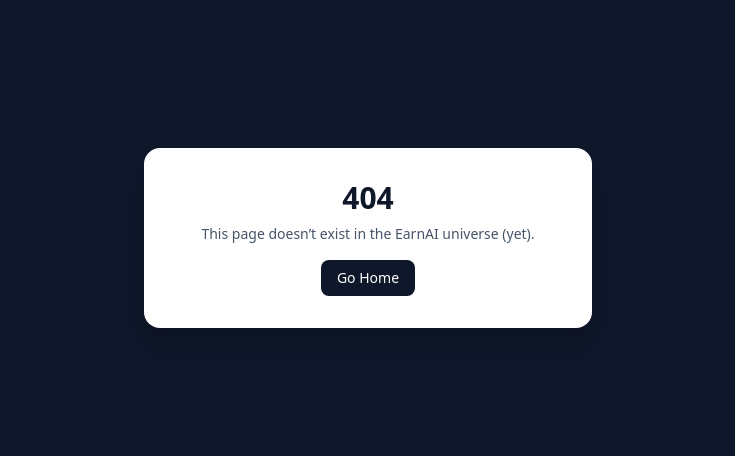
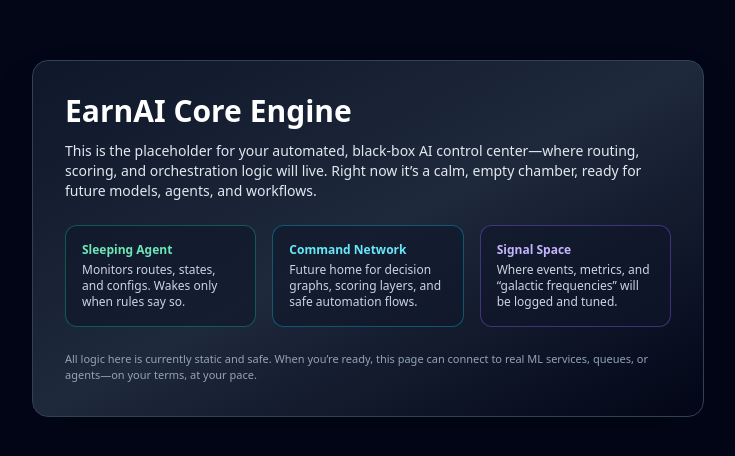
Before and after one commit to shanta4100/earnai-, a Next.js app: page /ai in a window 1280 px wide. Before the commit this address had no page. Shown: the part 162-618 px from the top of the page, without its empty margins (272-1007 px from the left). Built offline with nearby package versions, Linux system fonts and the light colour scheme.

Commit message:
Create page.tsx

```diff
--- /dev/null
+++ b/app/ai/page.tsx
@@ -0,0 +1,54 @@
+// app/ai/page.tsx
+export default function AIEnginePage() {
+  return (
+    <main className="min-h-screen bg-slate-950 flex items-center justify-center px-6">
+      <div className="max-w-2xl w-full bg-gradient-to-br from-slate-900 via-slate-800 to-slate-950 border border-slate-700 rounded-2xl shadow-2xl p-8">
+        <h1 className="text-3xl font-semibold text-white mb-3">
+          EarnAI Core Engine
+        </h1>
+        <p className="text-slate-200 text-sm mb-6">
+          This is the placeholder for your automated, black‑box AI control
+          center—where routing, scoring, and orchestration logic will live.
+          Right now it’s a calm, empty chamber, ready for future models,
+          agents, and workflows.
+        </p>
+
+        <div className="grid grid-cols-1 md:grid-cols-3 gap-4 text-xs">
+          <div className="rounded-xl border border-emerald-500/40 bg-slate-900/60 p-4">
+            <p className="text-emerald-300 font-semibold mb-1">
+              Sleeping Agent
+            </p>
+            <p className="text-slate-300">
+              Monitors routes, states, and configs. Wakes only when rules say
+              so.
+            </p>
+          </div>
+          <div className="rounded-xl border border-cyan-500/40 bg-slate-900/60 p-4">
+            <p className="text-cyan-300 font-semibold mb-1">
+              Command Network
+            </p>
+            <p className="text-slate-300">
+              Future home for decision graphs, scoring layers, and safe
+              automation flows.
+            </p>
+          </div>
+          <div className="rounded-xl border border-violet-500/40 bg-slate-900/60 p-4">
+            <p className="text-violet-300 font-semibold mb-1">
+              Signal Space
+            </p>
+            <p className="text-slate-300">
+              Where events, metrics, and “galactic frequencies” will be logged
+              and tuned.
+            </p>
+          </div>
+        </div>
+
+        <p className="mt-6 text-[11px] text-slate-400">
+          All logic here is currently static and safe. When you’re ready, this
+          page can connect to real ML services, queues, or agents—on your
+          terms, at your pace.
+        </p>
+      </div>
+    </main>
+  );
+}
```
